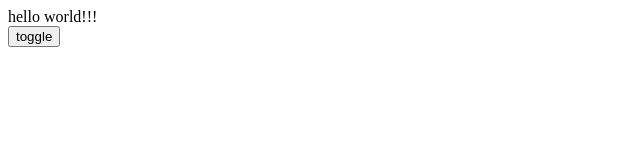
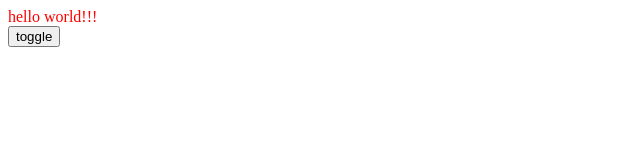
Before and after one commit to hsbcchina/React-demo, a React (Create React App) app: page / in a window 1280 px wide. Shown: the top 160 px of the page, without its empty margins (0-640 px from the left). Built offline with nearby package versions, Linux system fonts and the light colour scheme.

Commit message:
add axios redux get data

```diff
--- a/src/child/style.css
+++ b/src/child/style.css
@@ -1,8 +1,36 @@
 .show{
-    opacity: 1;
-    transition: 1s ease-in
+    animation:  show-item 2s ease-in forwards
 }
 .hide{
-    opacity: 0;
-    transition: 1s ease
+   animation: hide-item 2s ease-in forwards
 }
+
+
+@keyframes hide-item {
+    0%{
+        opacity: 1;
+        color: red
+    }
+    50%{
+        opacity: 0.5;
+        color: green
+    }
+    100%{
+        opacity: 0;
+        color: pink
+    }
+}
+@keyframes show-item {
+    0%{
+        opacity: 0;
+        color: pink
+    }
+    50%{
+        opacity: 0.5;
+        color: green
+    }
+    100%{
+        opacity: 1;
+        color: red
+    }
+}
```
